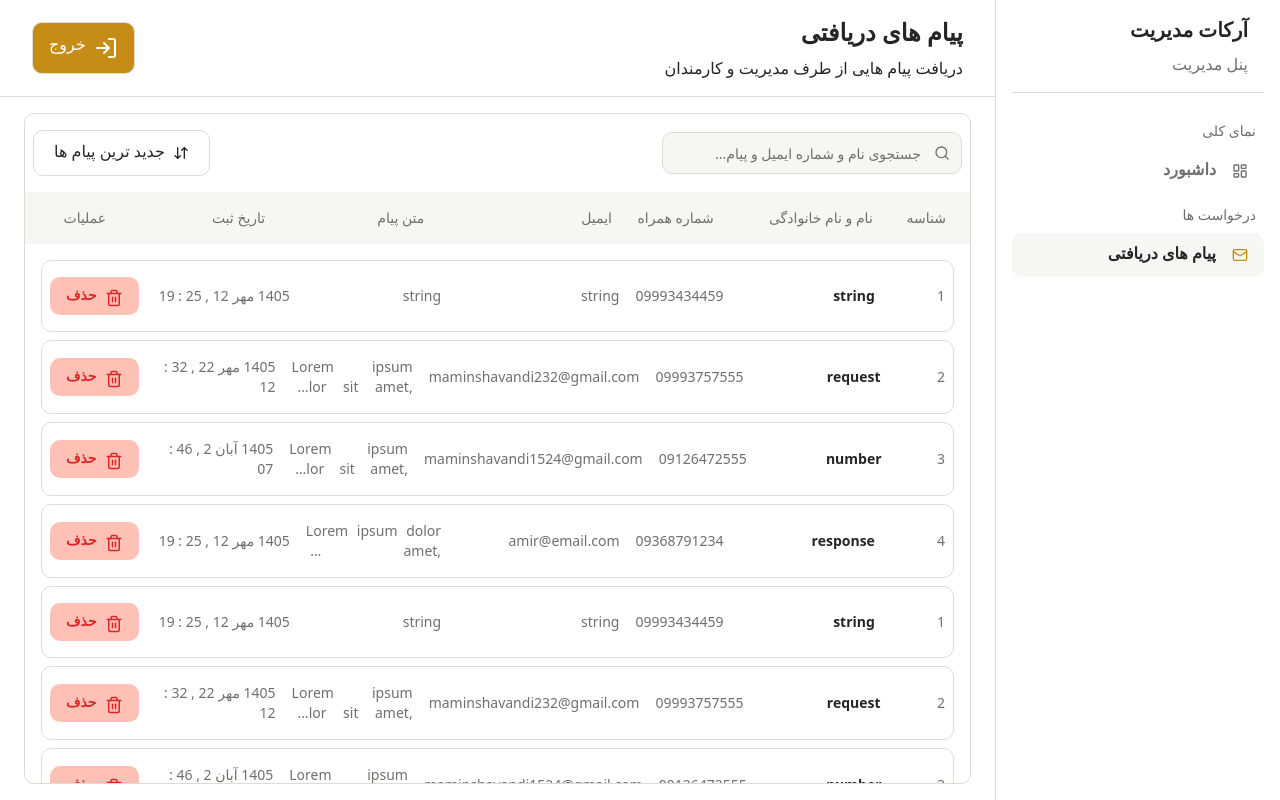
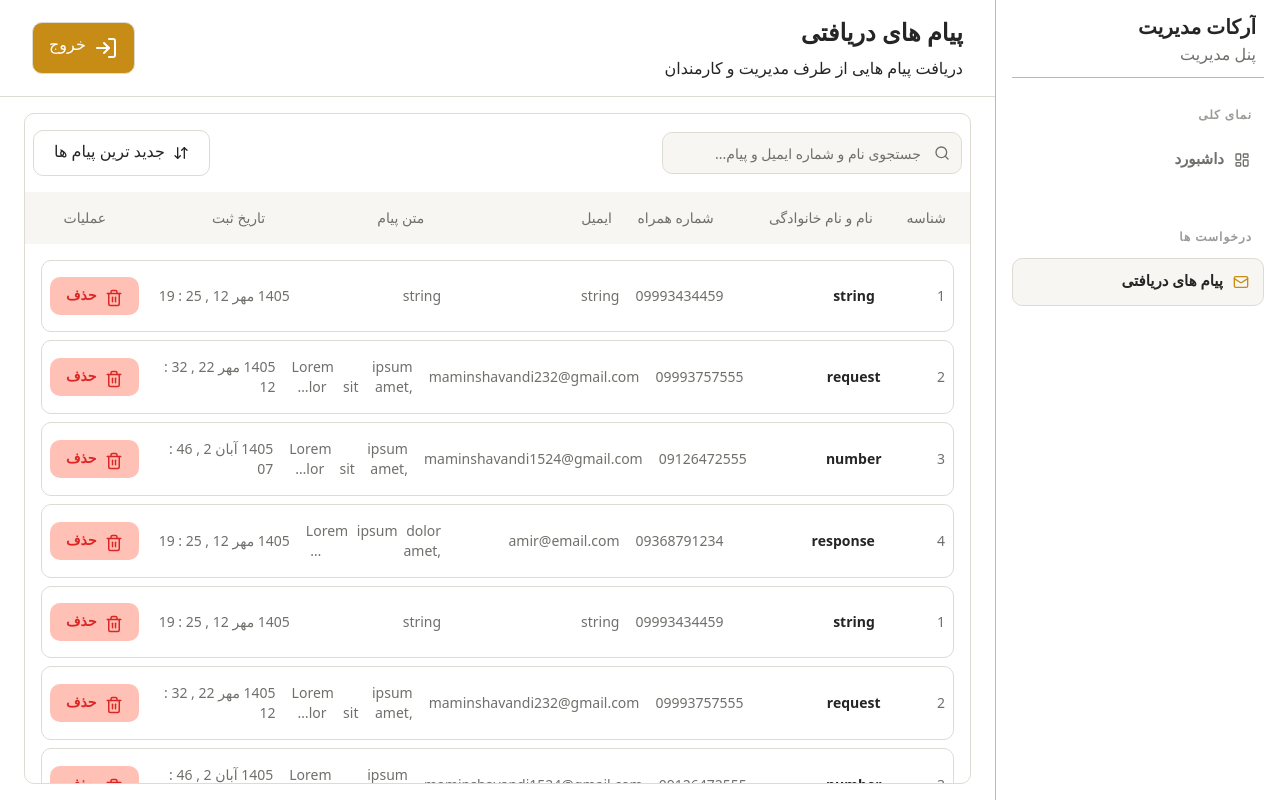
Before and after one commit to amirhoprogrammer/admin-panel, a Next.js app: page /contact-messages in a window 1280 px wide. Built offline with nearby package versions, Linux system fonts and the light colour scheme.

Commit message:
edit sidebar

```diff
--- a/src/app/layout.tsx
+++ b/src/app/layout.tsx
@@ -18,14 +18,9 @@ export default function RootLayout({
   return (
     <html lang="fa" dir="rtl" className={iranYekan.variable}>
       <body className="font-sans antialiased ">
-        <main className="w-full flex h-screen overflow-hidden">
-          {/* 285px = 71.25 */}
-          <div className="shrink-0 w-71.25 ">
-            <DashbordSidebar />
-          </div>
-          <div className="w-full flex flex-col overflow-hidden">
-            {children}
-          </div>
+        <main className="bg-background text-foreground flex h-screen overflow-hidden">
+          <DashbordSidebar />
+          <div className="w-full flex flex-col overflow-hidden">{children}</div>
         </main>
       </body>
     </html>
--- a/src/app/page.tsx
+++ b/src/app/page.tsx
@@ -2,7 +2,6 @@ import DashbordHeader from "@/components/Dashbord/DashbordHeader";
 import { DashbordBodyItems } from "@/data/dashbord";
 const page = () => {
   return (
-    //<div>page</div>
     <div className="w-full">
       <DashbordHeader items={DashbordBodyItems[0]} />
     </div>
--- a/src/components/Dashbord/DashbordSidebar.tsx
+++ b/src/components/Dashbord/DashbordSidebar.tsx
@@ -6,30 +6,31 @@ import Link from "next/link";
 import SidebarItemHeader from "./SidebarItemHeader";
 import SidebarItem from "./SidebarItem";
 
-//interface SidebarProps {
-//  activeId: number;
-//  onSelect: (id: number) => void;
-//}
-
 export default function DashbordSidebar() {
   const pathname = usePathname();
   if (pathname == "/login") {
     return null;
   }
   return (
-    <div className="w-full border-border border-l h-screen px-4">
-      <div className="border-b border-border p-4 flex flex-col gap-2">
-        <h2 className="text-xl font-semibold">آرکات مدیریت</h2>
-        <p className="text-base font-normal text-muted-foreground">
+    <aside className="border-border-secondary bg-background flex h-screen w-71.25 shrink-0 flex-col border-l pb-4">
+      {/* 285px = 71.25 */}
+      <div className="border-border shrink-0  px-4">
+        {/* 78px = 19.5 */}
+        <div className="border-border-secondary flex min-h-19.5 items-center border-b px-2">
+          <div className="flex min-w-0 flex-col">
+            <h2 className="text-foreground truncate text-[20px] font-semibold">
+              آرکات مدیریت
+            </h2>
+            <p className="text-muted-foreground mt-0 truncate text-[16px]">
               پنل مدیریت
             </p>
           </div>
-      <div className="py-2"></div>
+        </div>
+      </div>
+      <nav className="flex flex-col gap-y-3 px-4 pt-3 w-full">
         {/* dashbord */}
         <div className="my-3 flex flex-col gap-2">
-        <p className="text-sm font-normal px-2 text-muted-foreground">
-          نمای کلی
-        </p>
+          <SidebarItemHeader title="نمای کلی" />
           <SidebarItem
             link="/"
             Icon={LayoutDashboard}
@@ -39,16 +40,15 @@ export default function DashbordSidebar() {
         </div>
         {/* dashbord */}
         <div className="my-3 flex flex-col gap-2">
-        <p className="text-sm font-normal px-2 text-muted-foreground">
-          درخواست ها
-        </p>
+          <SidebarItemHeader title="درخواست ها" />
           <SidebarItem
             link="/contact-messages"
             Icon={Mail}
             text="پیام های دریافتی"
-          active = {pathname === "/contact-messages"}
+            active={pathname === "/contact-messages"}
           />
         </div>
-    </div>
+      </nav>
+    </aside>
   );
 }
--- a/src/components/Dashbord/SidebarItem.tsx
+++ b/src/components/Dashbord/SidebarItem.tsx
@@ -16,8 +16,8 @@ export default function SidebarItem({ link, Icon, text, active }: Props) {
       onClick={() => setClick(1)}
       href={link}
       className={cn(
-        "group flex w-full items-center gap-4 rounded-lg px-4 py-2 hover:bg-secondary-bg",
-        active ? "bg-secondary-bg" : "bg-background"
+        " group relative mb-1 flex h-12 items-center gap-2.5 rounded-lg px-3.5 text-[15px] font-medium duration-300 hover:border-border hover:bg-secondary-bg/60",
+        active ? "bg-secondary-bg border border-border" : "bg-background"
       )}
     >
       <Icon
@@ -28,7 +28,7 @@ export default function SidebarItem({ link, Icon, text, active }: Props) {
       />
       <p
         className={cn(
-          "pb-1 group-hover:text-foreground font-semibold text-muted-foreground hover:text-foreground",
+          "min-w-0 truncate pb-1 group-hover:text-foreground font-semibold text-muted-foreground hover:text-foreground",
           active ? "text-foreground" : "text-muted-foreground"
         )}
       >
--- a/src/components/Dashbord/SidebarItemHeader.tsx
+++ b/src/components/Dashbord/SidebarItemHeader.tsx
@@ -1,8 +1,10 @@
 
-export default function SidebarItemHeader(title: string) {
+export default function SidebarItemHeader({ title }: { title: string }) {
   return (
-    <div>
-      <p className="text-sm font-normal px-2 text-muted-foreground">{title}</p>
+    <div className="mb-1 px-3 pt-1">
+      <p className="text-muted-foreground/70 text-[12px] font-semibold tracking-[0.08em] uppercase">
+        {title}
+      </p>
     </div>
   );
 }
```
Lines whose indentation alone changed are shown as unchanged.
